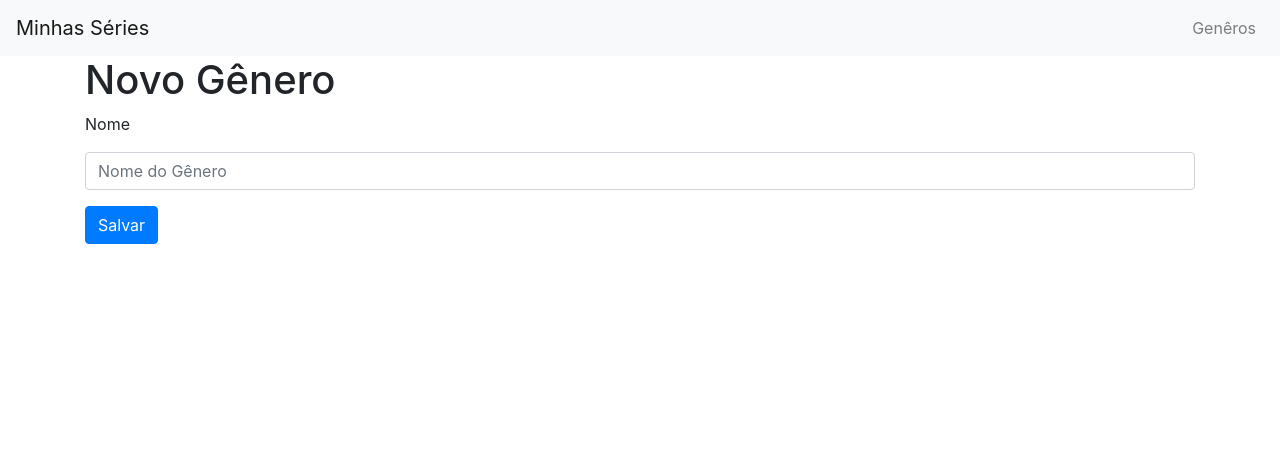
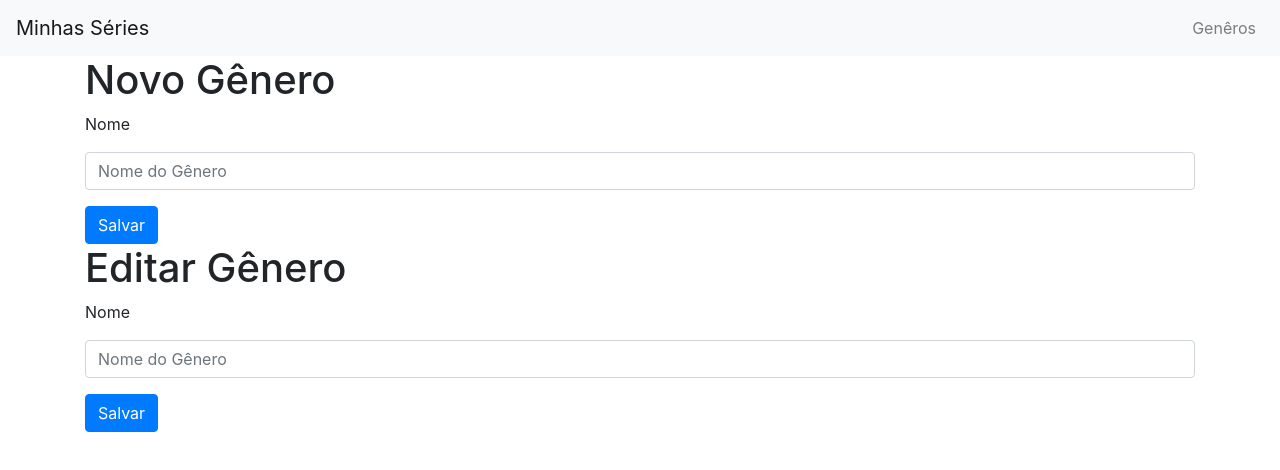
Before and after one commit to cvieira850/minhas-series, a React (Create React App) app: page /generos/novo in a window 1280 px wide. Shown: the top 470 px of the page. Built offline with nearby package versions, Linux system fonts and the light colour scheme; no server answers.

Commit message:
Update genrer

```diff
--- a/public/index.html
+++ b/public/index.html
@@ -24,7 +24,7 @@
       work correctly both with client-side routing and a non-root public URL.
       Learn how to configure a non-root public URL by running `npm run build`.
     -->
-    <title>React App</title>
+    <title>Minhas Séries</title>
   </head>
   <body>
     <noscript>You need to enable JavaScript to run this app.</noscript>
--- a/src/App.js
+++ b/src/App.js
@@ -3,13 +3,12 @@
 import axios from 'axios'
 import Generos from './Generos'
 import NovoGenero from './NovoGenero'
+import EditarGenero from './EditarGenero'
 import Home from './Home'
 import {
   BrowserRouter as Router,
   Route
 } from 'react-router-dom'
-
-
 
 
 
@@ -26,6 +25,7 @@
         <Header/>
         <Route path="/" exact component={Home} />
         <Route path="/generos/novo" exact component={NovoGenero} />
+        <Route path="/generos/:id" exact component={EditarGenero} />
         <Route path="/generos" exact component={Generos} />
       </div>
     </Router>
--- /dev/null
+++ b/src/EditarGenero.js
@@ -0,0 +1,47 @@
+import React, {useState, useEffect} from 'react'
+import axios from 'axios'
+import { Redirect } from 'react-router-dom'
+
+const EditarGenero = ({match}) => {
+  const [name, setName] = useState('')
+  const [sucess, setSucess] = useState(false)
+
+  useEffect(() => {
+    axios
+    .get('/api/genres/'+match.params.id)
+    .then(res => {
+      setName(res.data.name)
+    })
+  }, [match.params.id])
+
+  const onChange = evt => {
+    setName(evt.target.value);
+  }
+  const save = () => {
+    axios.put('/api/genres/' + match.params.id, {
+      name
+    })
+    .then( res => {
+      setSucess(true)
+
+    })
+  }
+  if(sucess) {
+    return (<Redirect to='/generos' />)
+  }
+  return (
+    <div className='container'>
+      <h1>Editar Gênero </h1>
+      <form>
+        <div className='form-group'>
+          <label htmlFor='name' className='form-group'>Nome</label>
+          <input type='text' value={name} onChange={onChange} className='form-control' id='name' placeholder='Nome do Gênero'/>
+        </div>
+        <button type='button' onClick={save} className='btn btn-primary'>Salvar</button>
+      </form>
+    </div>
+  )
+}
+
+
+export default EditarGenero
--- a/src/Generos.js
+++ b/src/Generos.js
@@ -12,12 +12,23 @@
     })
   }, [])
 
+  const deleteGenero = (id) => {
+    axios.delete('/api/genres/' + id)
+    .then(res  => {
+      const filtrado = data.filter(item => item.id!== id)
+      setData(filtrado)
+    })
+  }
+
   const renderizarLinha = record => {
     return (
       <tr key={record.id}>
         <th scope='row'>{record.id}</th>
         <td >{record.name}</td>
-        <td ><button>+</button></td>
+        <td >
+          <button className='btn btn-danger' onClick={() => deleteGenero(record.id)}>Remover</button>
+          <Link className='btn btn-warning' to={'/generos/' + record.id}>Editar</Link>
+        </td>
       </tr>
     )
   }
@@ -35,7 +46,7 @@
   return (
     <div  className='container'>
       <h1>Gêneros</h1>
-      <Link to='generos/novo'>Novo gênero</Link>
+      <div><Link className='btn btn-primary' to='generos/novo'>Novo gênero</Link></div>
       <table className='table table-dark'>
         <thead>
           <tr>
```
